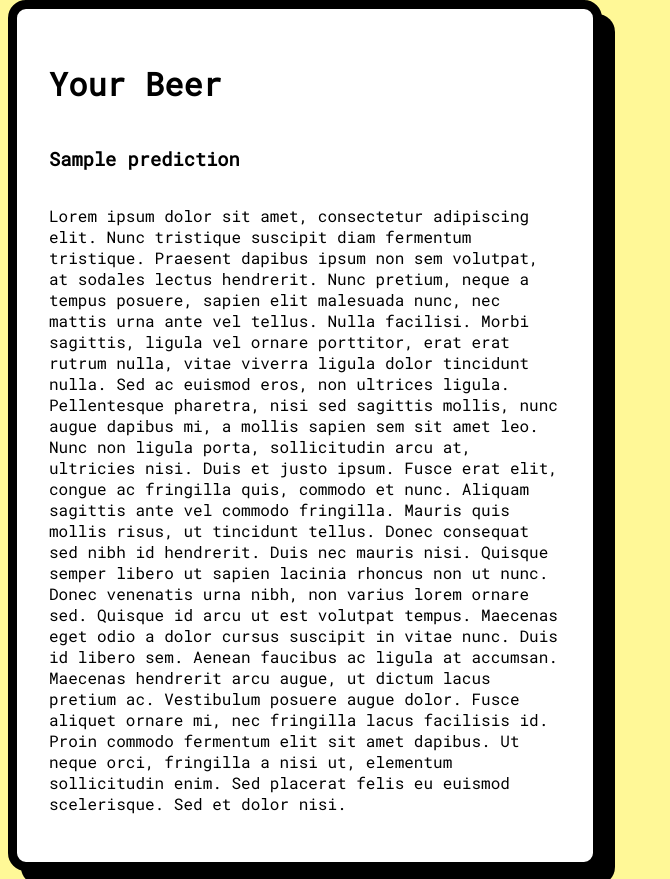
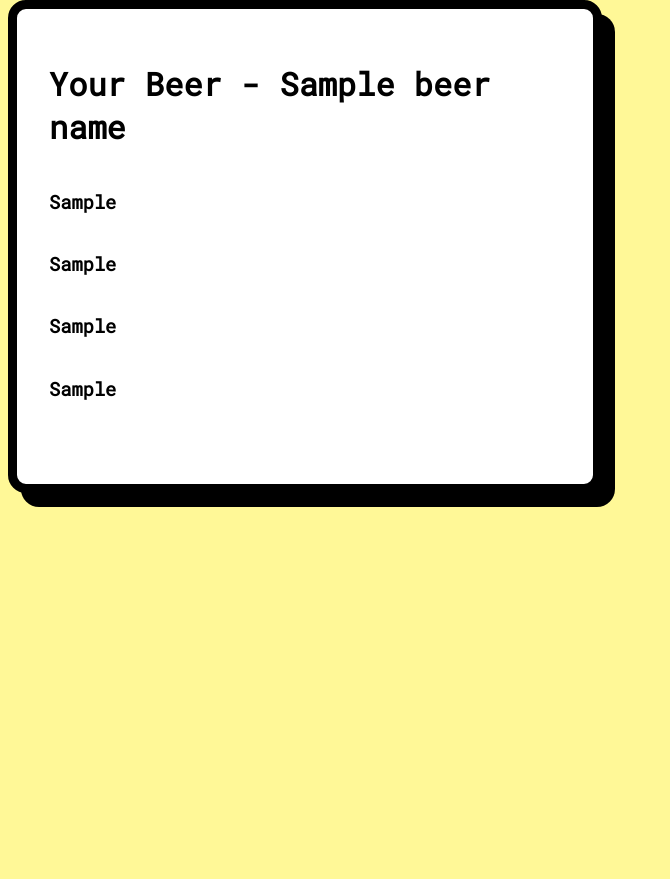
Before and after one commit to dbrunik2019/CAPSTONE_PROJECT_GROUP_3, a Flask app: template FlaskApp/templates/pages/aboutBeer.html in a window 1280 px wide. Shown: the part 59-938 px from the top of the page, without its empty margins (0-670 px from the left). After the commit the page ends 566 px from the top, so only its background shows below. Run offline with Flask 2, Linux system fonts and the light colour scheme; the template is opened without the code that fills it: most values are stand-ins (such as "Sample title", 1, 10 or a date in 2020).

Commit message:
Update app to show data based on ML model output

```diff
--- a/FlaskApp/app.py
+++ b/FlaskApp/app.py
@@ -1,7 +1,7 @@
-from flask import Flask, render_template, url_for
-from lightgbm import LGBMClassifier
+from flask import Flask, render_template, request
 import pickle
 import numpy as np
+import style_family_data as beer_data
 app = Flask(__name__)
 
 @app.route('/')
@@ -12,32 +12,31 @@ def home():
 def success():
     return render_template('pages/aboutBeer.html')
 
-#import Flask
-from flask import Flask, render_template, request
+
 @app.route('/predict/', methods=['GET','POST'])
 def predict():
-
     if request.method == "POST":
-
         #get form data
         Original_gravity = float(request.form.get('Original_gravity'))
         Final_gravity = float(request.form.get('Final_gravity'))
         Alcohol_content = float(request.form.get('Alcohol_content'))
         SRM = float(request.form.get('SRM'))
         IBU = float(request.form.get('IBU'))
-
         #Load the pickled model
         model_from_pickle = pickle.load(open('lightgmb.pkl','rb'))
-
         #predict
-        test_data = [Original_gravity,Final_gravity,Alcohol_content,SRM,IBU]
+        test_data = [Original_gravity, Final_gravity, Alcohol_content, SRM, IBU]
         prediction = model_from_pickle.predict_proba([test_data])
-
-        print(prediction)
-        return render_template('pages/aboutBeer.html',prediction = prediction)
+        [new_list] = prediction
+        style_family_id = new_list.argmax() + 1
+        beer_name = beer_data.name[style_family_id]
+        beer_overall = beer_data.overall_impression[style_family_id]
+        beer_smell = beer_data.aroma[style_family_id]
+        beer_taste = beer_data.flavor[style_family_id]
+        beer_look = beer_data.appearance[style_family_id]
+        print(style_family_id)
+        return render_template('pages/aboutBeer.html', beer_name = beer_name, beer_overall = beer_overall, beer_smell = beer_smell, beer_taste = beer_taste, beer_look = beer_look)
     pass
-
-
 
 @app.route('/tableu')
 def tableu():
--- a/FlaskApp/templates/componets/form.html
+++ b/FlaskApp/templates/componets/form.html
@@ -1,6 +1,6 @@
-<form id = 'form' class="form-horizontal" action = "/predict/" method="post">
+<form id="form" class="form-horizontal" action="/predict/" method="post">
   <label for="Original_gravity">Original Gravity (OG):</label><br />
-  <input id="Original_gravity" type="text" name="Original_gravity"  /><br />
+  <input id="Original_gravity" type="text" name="Original_gravity" /><br />
 
   <label for="Final_gravity">Final Gravity (FG):</label><br />
   <input id="Final_gravity" type="text" name="Final_gravity" /><br />
@@ -14,5 +14,5 @@
   <label for="IBU">International Bitterness Units (IBU):</label><br />
   <input id="IBU" type="text" name="IBU" /><br />
 
-  <button type="submit" class="btn btn-primary">Predict</button>
+  <button id="button" type="submit" class="btn btn-primary">Predict</button>
 </form>
--- a/FlaskApp/templates/pages/aboutBeer.html
+++ b/FlaskApp/templates/pages/aboutBeer.html
@@ -4,31 +4,12 @@
   <body>
     {% include 'componets/nav.html' %}
       <div id="card">
-        <h1>Your Beer</h1>
-        <h3>{{ prediction }}</h3>
+        <h1>Your Beer - {{ beer_name }}</h1>
+        <h3>{{ beer_overall }}</h3>
+        <h3>{{ beer_smell }}</h3>
+        <h3>{{ beer_taste }}</h3>
+        <h3>{{ beer_look }}</h3>
         <p>
-          Lorem ipsum dolor sit amet, consectetur adipiscing elit. Nunc
-          tristique suscipit diam fermentum tristique. Praesent dapibus ipsum
-          non sem volutpat, at sodales lectus hendrerit. Nunc pretium, neque a
-          tempus posuere, sapien elit malesuada nunc, nec mattis urna ante vel
-          tellus. Nulla facilisi. Morbi sagittis, ligula vel ornare porttitor,
-          erat erat rutrum nulla, vitae viverra ligula dolor tincidunt nulla.
-          Sed ac euismod eros, non ultrices ligula. Pellentesque pharetra, nisi
-          sed sagittis mollis, nunc augue dapibus mi, a mollis sapien sem sit
-          amet leo. Nunc non ligula porta, sollicitudin arcu at, ultricies nisi.
-          Duis et justo ipsum. Fusce erat elit, congue ac fringilla quis,
-          commodo et nunc. Aliquam sagittis ante vel commodo fringilla. Mauris
-          quis mollis risus, ut tincidunt tellus. Donec consequat sed nibh id
-          hendrerit. Duis nec mauris nisi. Quisque semper libero ut sapien
-          lacinia rhoncus non ut nunc. Donec venenatis urna nibh, non varius
-          lorem ornare sed. Quisque id arcu ut est volutpat tempus. Maecenas
-          eget odio a dolor cursus suscipit in vitae nunc. Duis id libero sem.
-          Aenean faucibus ac ligula at accumsan. Maecenas hendrerit arcu augue,
-          ut dictum lacus pretium ac. Vestibulum posuere augue dolor. Fusce
-          aliquet ornare mi, nec fringilla lacus facilisis id. Proin commodo
-          fermentum elit sit amet dapibus. Ut neque orci, fringilla a nisi ut,
-          elementum sollicitudin enim. Sed placerat felis eu euismod
-          scelerisque. Sed et dolor nisi.
         </p>
       </div>
     </div>
```
Also changed, not shown: FlaskApp/style_family_data.py (added, +86 -0 lines), 1 other file.
